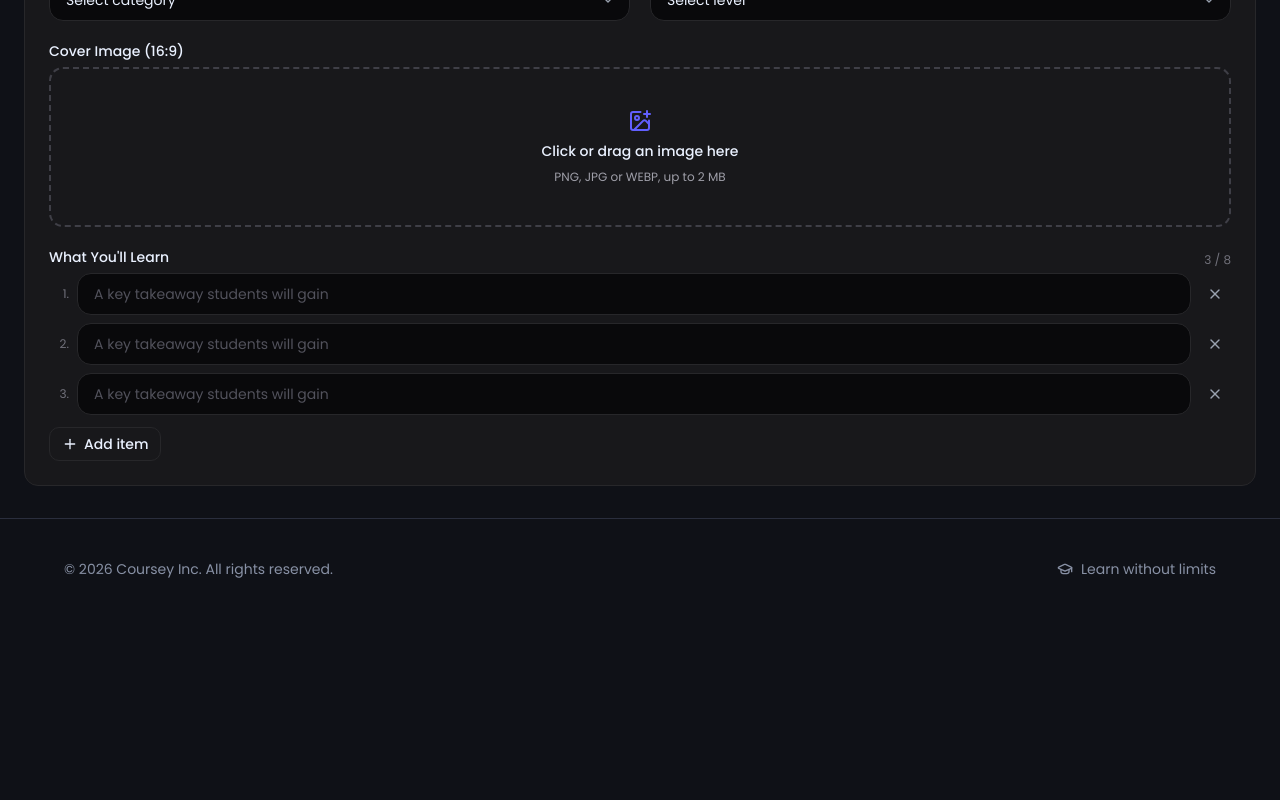
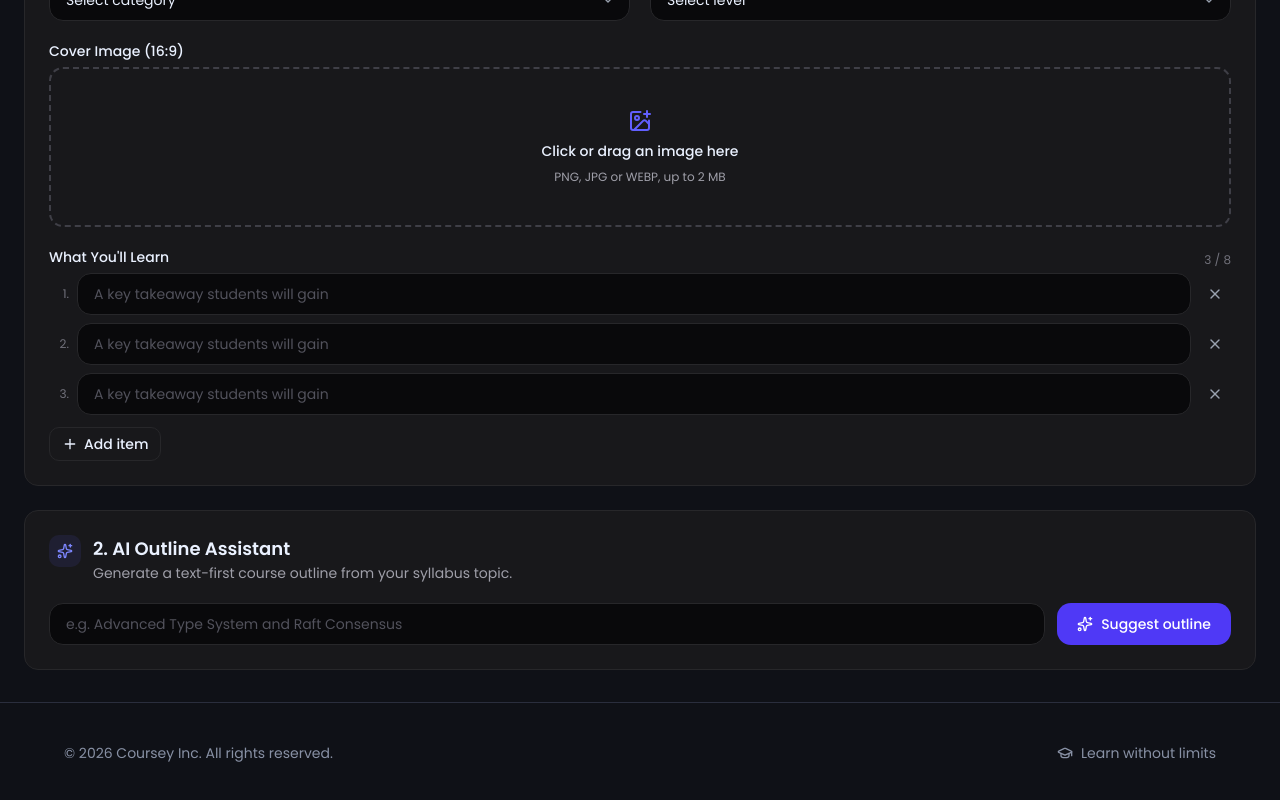
Before and after one commit to hammadgul-dev/coursey, a Next.js app: page /instructor-dashboard/create-course in a window 1280 px wide. Shown: the part 568-1368 px from the top of the page. Before the commit the page ends 1187 px from the top, so only its background shows below. Built offline with nearby package versions, Linux system fonts and the light colour scheme.

Commit message:
Add AI outline section to course editor

```diff
--- a/src/components/instructor-dashboard/CourseEditor.tsx
+++ b/src/components/instructor-dashboard/CourseEditor.tsx
@@ -5,6 +5,7 @@ import {motion, AnimatePresence} from "framer-motion"
 import toast from "react-hot-toast"
 import {ChevronDown, ImagePlus, Plus, X} from "lucide-react"
 import {categories, levels} from "@/data/courseEditor"
+import AiOutline from "@/components/instructor-dashboard/AiOutline"
 
 let inputCls =
   "w-full rounded-xl border border-gray-200 bg-white px-4 py-2.5 text-sm outline-none transition-all duration-200 placeholder:text-gray-400 hover:border-indigo-500 focus:border-indigo-500 focus:ring-2 focus:ring-indigo-500/20 dark:border-zinc-800 dark:bg-zinc-950 dark:placeholder:text-zinc-600"
@@ -23,6 +24,7 @@ export default function CourseEditor({course}: any) {
     category: course?.category || "",
     level: course?.level || "",
     learn: course?.learn || [],
+    modules: course?.modules || [],
     cover: null,
   })
 
@@ -77,11 +79,30 @@ export default function CourseEditor({course}: any) {
       (form?.learn || []).filter((item: any) => item?.id !== id),
     )
 
+  let applyOutline = (outline: any) => {
+    let stamp = Date.now()
+    setField(
+      "modules",
+      (outline || []).map((m: any, mi: number) => ({
+        id: `m${stamp}${mi}`,
+        title: m?.title || "",
+        lessons: (m?.lessons || []).map((t: string, li: number) => ({
+          id: `ls${stamp}${mi}${li}`,
+          title: t,
+          content: "",
+          minutes: "",
+          checkpoint: null,
+        })),
+      })),
+    )
+  }
+
   let titleLen = form?.title?.length || 0
   let descLen = form?.description?.length || 0
   let learnList = form?.learn || []
 
   return (
+    <div className="space-y-6">
       <motion.section
         initial={{opacity: 0, y: 12}}
         animate={{opacity: 1, y: 0}}
@@ -316,5 +337,8 @@ export default function CourseEditor({course}: any) {
           </div>
         </div>
       </motion.section>
+
+      <AiOutline onApply={applyOutline} />
+    </div>
   )
 }
```
Lines whose indentation alone changed are shown as unchanged.
